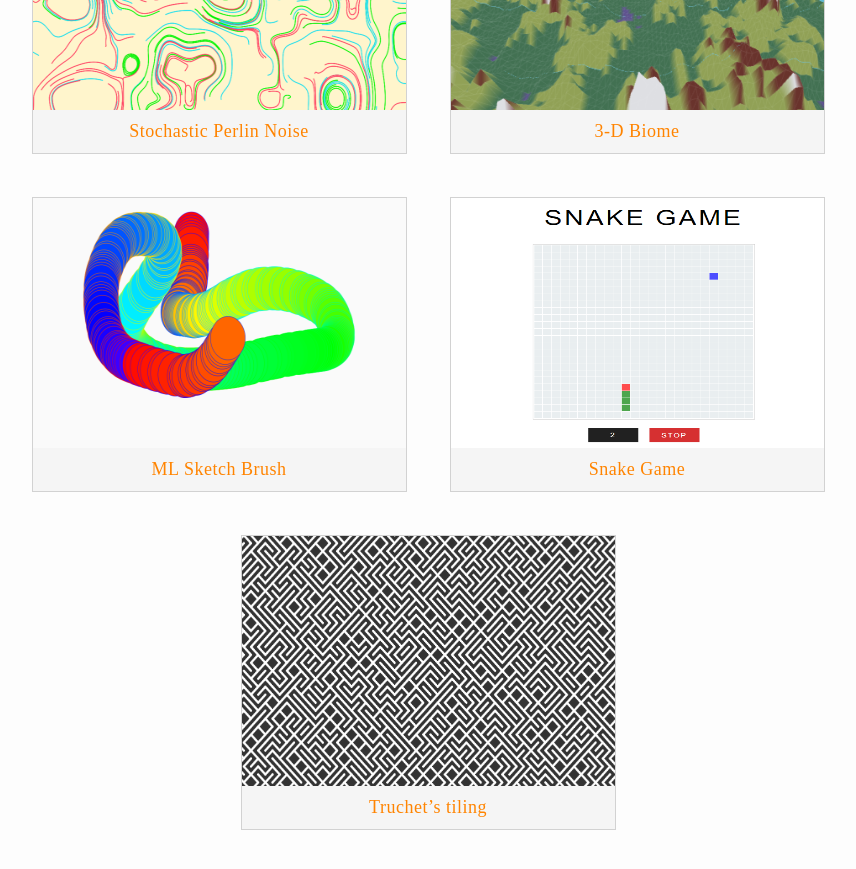
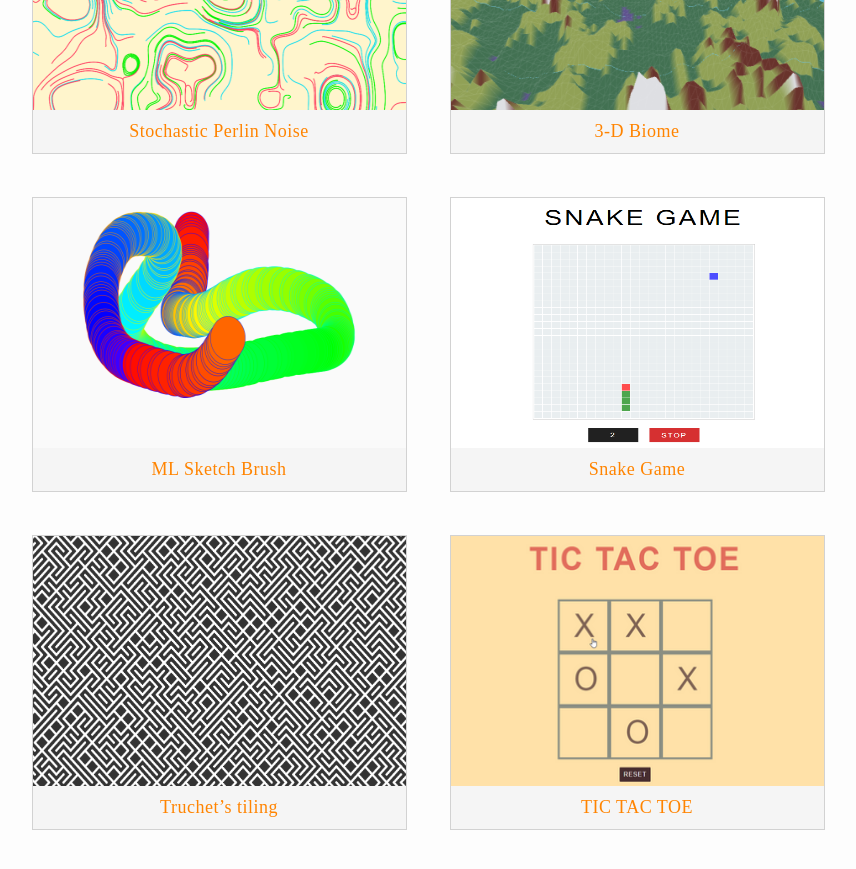
Before and after one commit to akashmeshram/old_website, a Jekyll site: the page built from pages/work.html, in a window 1280 px wide and 900 px high, scrolled down 1687 px. Shown: the top 869 px of the window, without its empty margins (212-1068 px from the left). Built offline with Jekyll 4.4.1, drawn with Linux system fonts in a browser that asks for light colours; nearby versions of some CDN libraries.

Commit message:
Update data.yml

```diff
--- a/_data/data.yml
+++ b/_data/data.yml
@@ -49,3 +49,7 @@
 - name: Truchet’s tiling
   image: /assets/app-img/truchet.png
   link: /work/truchet.html
+
+- name: TIC TAC TOE
+  image: /assets/app-img/ttt.png
+  link: /work/ttt.html
```
